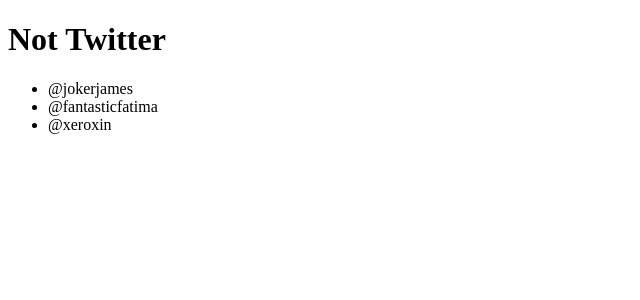
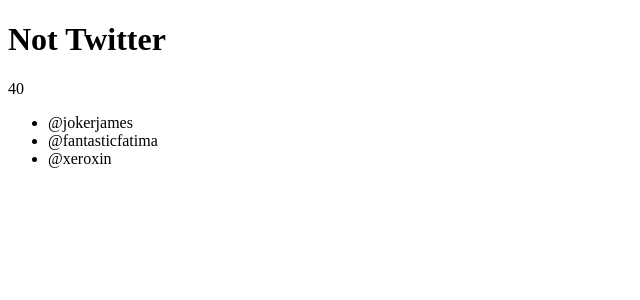
Before and after one commit to JnnyRdng/vue_twitter_feed_app, a Vue app: page / in a window 1280 px wide. Shown: the top 300 px of the page, without its empty margins (0-640 px from the left). Built offline with nearby package versions, Linux system fonts and the light colour scheme.

Commit message:
basic computed property of total likes

```diff
--- a/src/App.vue
+++ b/src/App.vue
@@ -1,6 +1,7 @@
 <template>
   <div>
     <h1>Not Twitter</h1>
+    <p>{{totalLikes}}</p>
     <ul>
       <tweet-list-item v-for="(tweet, index) in tweets" :key="index" :tweet="tweet"></tweet-list-item>
     </ul>
@@ -44,6 +45,11 @@ export default {
   components: {
     "tweet-list-item": TweetListItem,
   },
+  computed: {
+    totalLikes: function () {
+      return this.tweets.reduce((total, tweet) => total + tweet.likes, 0);
+    },
+  },
 };
 </script>
 
```
